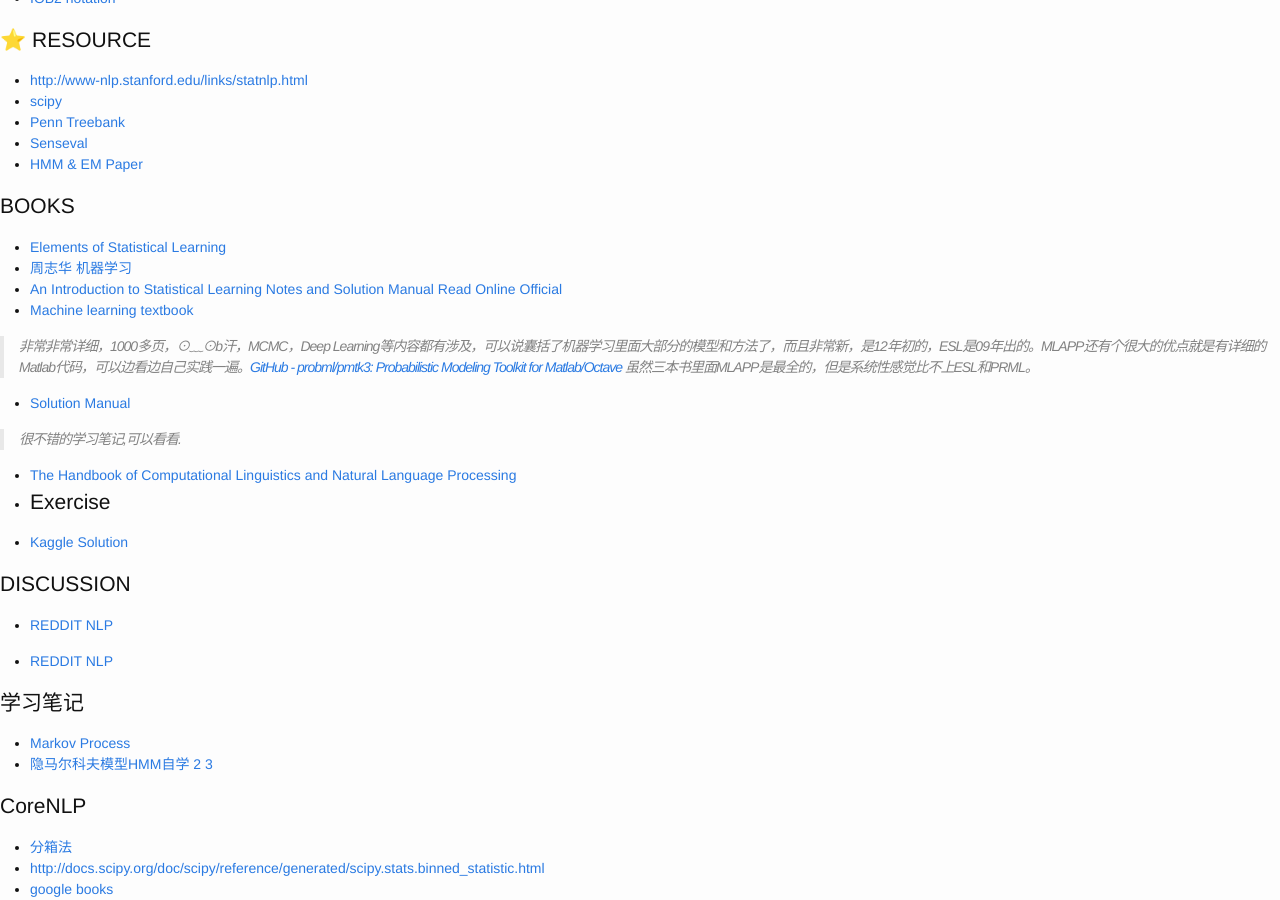
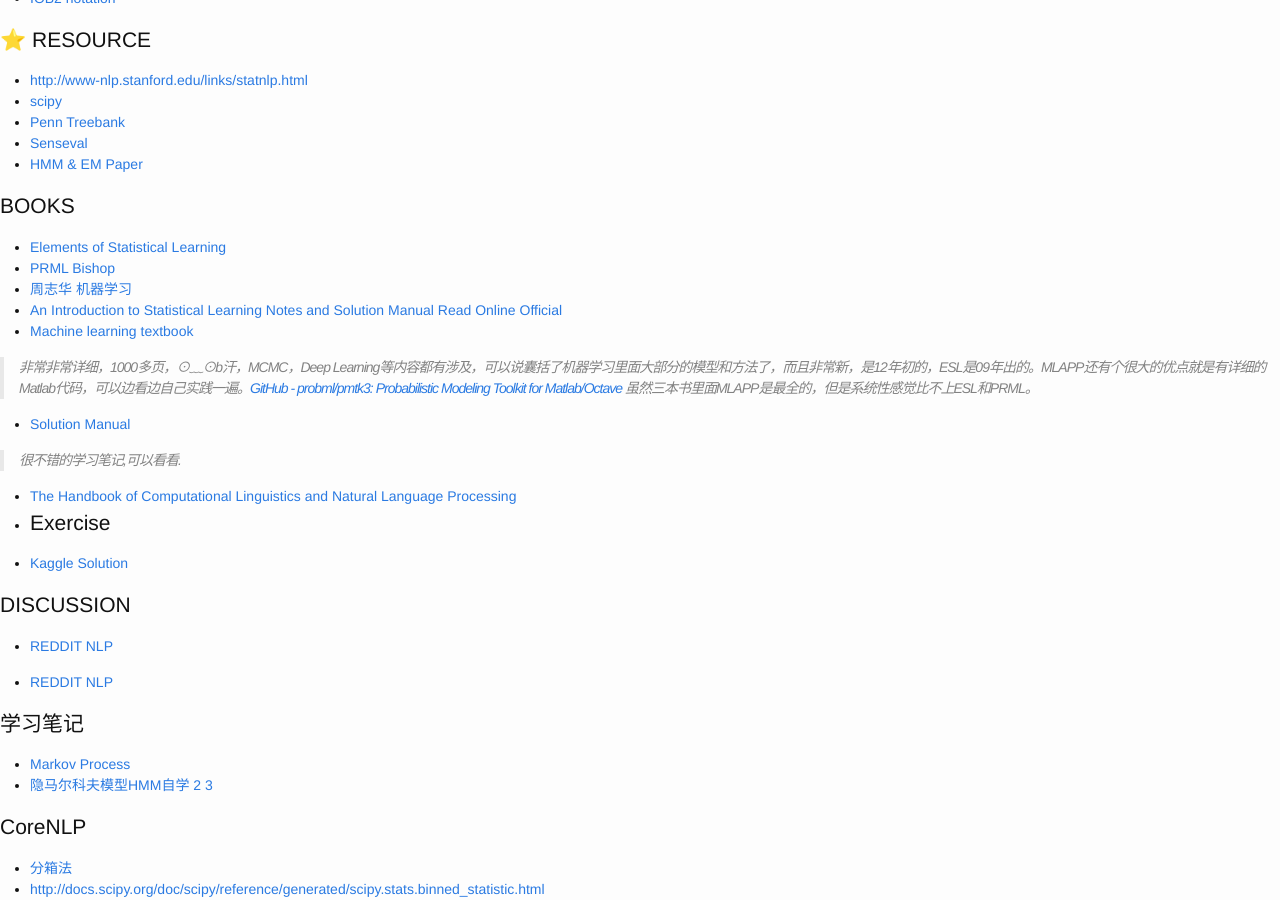
Before and after one commit to cnwarden/cnwarden.github.io, a Jekyll site: the page built from ml/index.md, in a window 1280 px wide and 900 px high, scrolled down 2258 px. Built offline with Jekyll 4.4.1, drawn with Linux system fonts in a browser that asks for light colours; emoji names are drawn with the system emoji font.

Commit message:
Update index.md

```diff
--- a/ml/index.md
+++ b/ml/index.md
@@ -89,6 +89,7 @@ Stanford relation extractor is a Java implementation to find relations between t
 # BOOKS
 
 * [Elements of Statistical Learning](#)
+* [PRML](https://mqshen.gitbooks.io/prml/content/Chapter3/bias_variance_decomposition.html) [Bishop](http://research.microsoft.com/en-us/um/people/cmbishop/PRML/webfigs.htm)
 * [周志华 机器学习](https://www.zhihu.com/question/39945249)
 * [An Introduction to Statistical Learning](#) [Notes and Solution Manual](https://github.com/asadoughi/stat-learning) [Read Online](http://blog.princehonest.com/stat-learning/) [Official](http://www-bcf.usc.edu/~gareth/ISL/getbook.html)
 * [Machine learning textbook](https://www.cs.ubc.ca/~murphyk/MLbook/)
```
